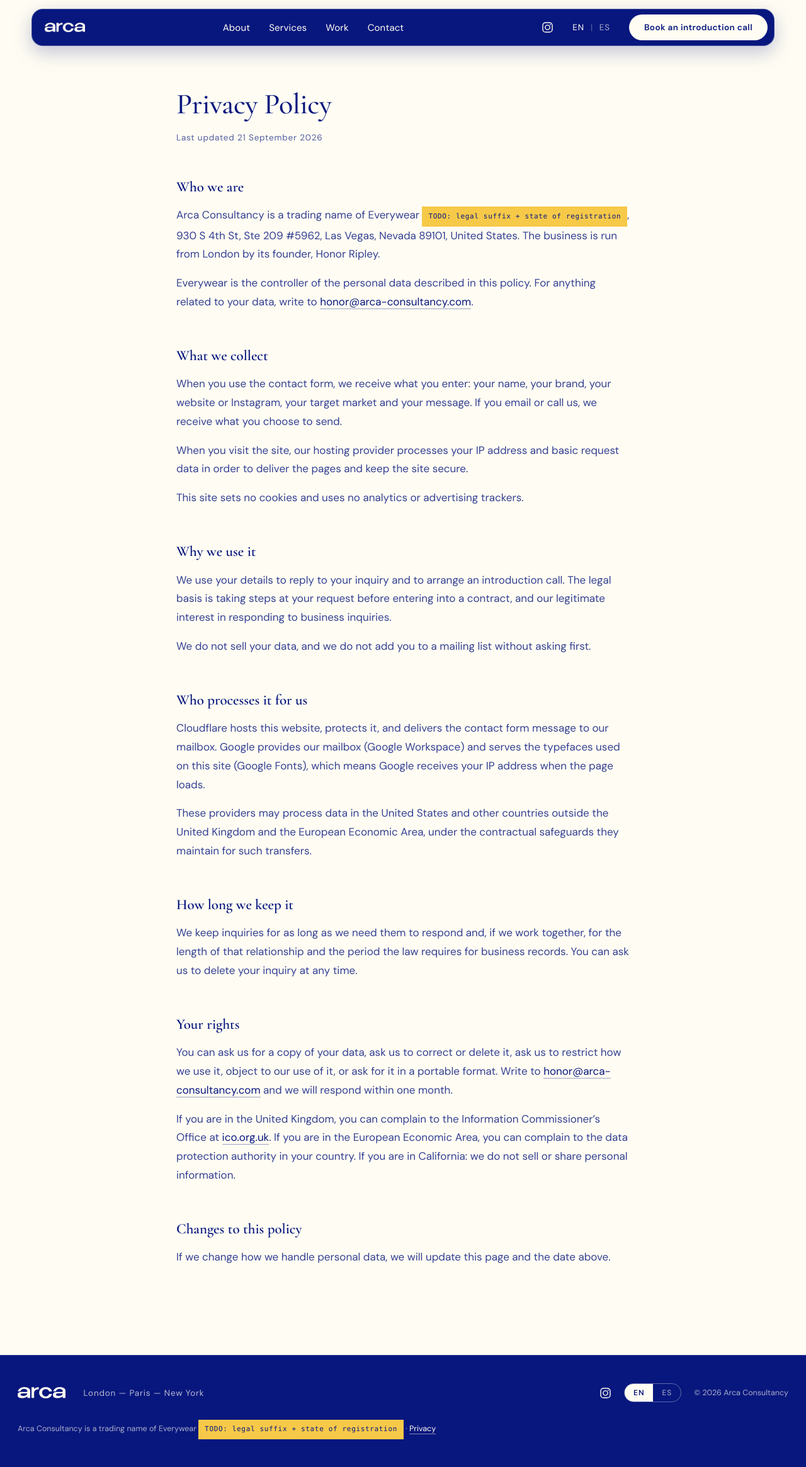
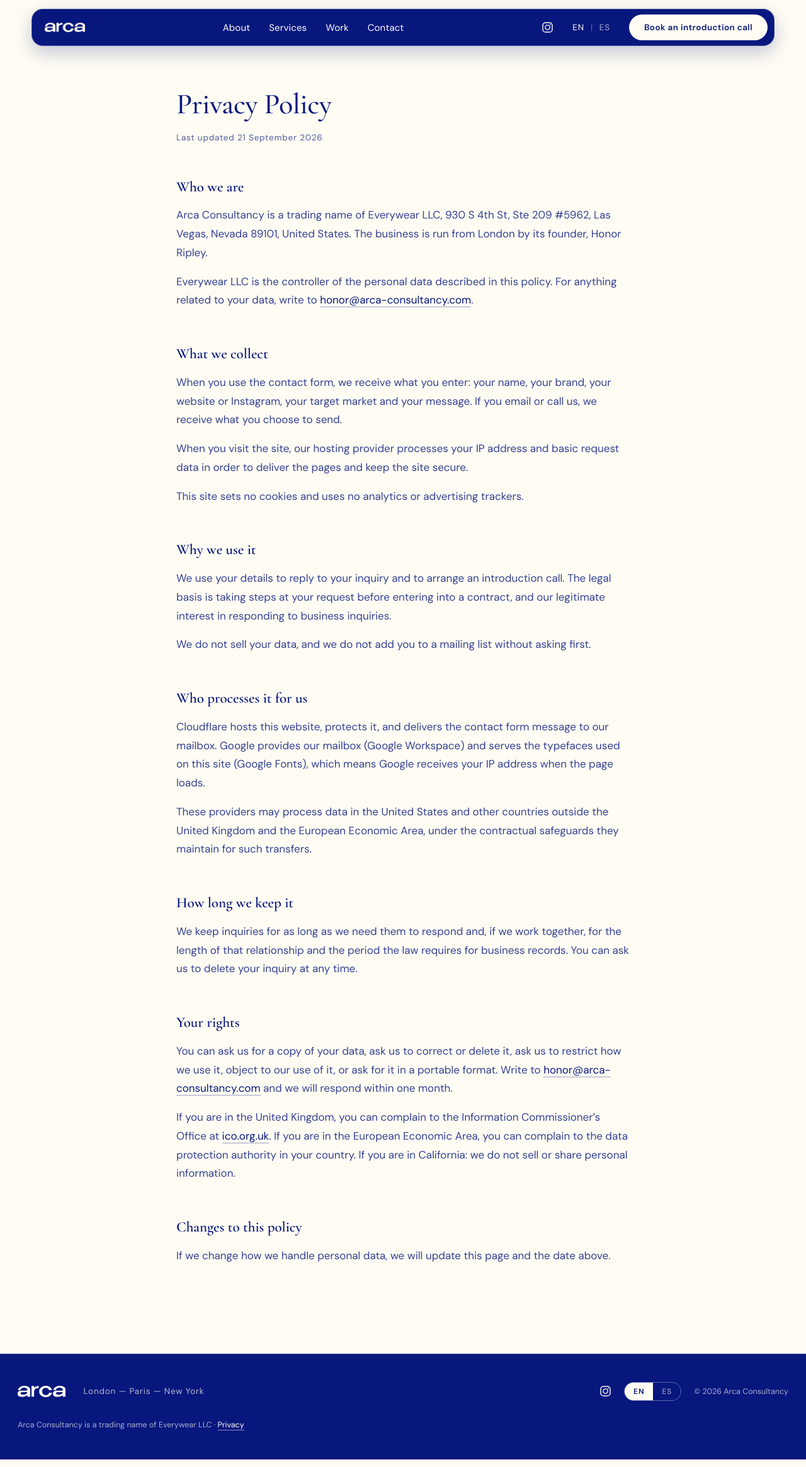
Before and after one commit to sass-workspace/arca-landingpage, a plain HTML site: page privacy/index.html in a window 1280 px wide. Shown: the whole page at 63% size. Drawn offline with nearby package versions, Linux system fonts and the light colour scheme.

Commit message:
content: name Everywear LLC as the legal entity; remove the collaborations line (EN + ES)
Co-Authored-By: Claude Fable 5.1 <noreply@anthropic.com>
Claude-Session: https://claude.ai/code/session_01LR42j3uvR4ANfmGLAvEUy5

```diff
--- a/privacy/index.html
+++ b/privacy/index.html
@@ -46,8 +46,8 @@
     <h1>Privacy Policy</h1>
     <p class="legal-updated">Last updated 21 September 2026</p>
       <h2>Who we are</h2>
-      <p>Arca Consultancy is a trading name of Everywear <span class="chip-todo">TODO: legal suffix + state of registration</span>, 930 S 4th St, Ste 209 #5962, Las Vegas, Nevada 89101, United States. The business is run from London by its founder, Honor Ripley.</p>
-      <p>Everywear is the controller of the personal data described in this policy. For anything related to your data, write to <a href="mailto:honor@arca-consultancy.com">honor@arca-consultancy.com</a>.</p>
+      <p>Arca Consultancy is a trading name of Everywear LLC, 930 S 4th St, Ste 209 #5962, Las Vegas, Nevada 89101, United States. The business is run from London by its founder, Honor Ripley.</p>
+      <p>Everywear LLC is the controller of the personal data described in this policy. For anything related to your data, write to <a href="mailto:honor@arca-consultancy.com">honor@arca-consultancy.com</a>.</p>
       <h2>What we collect</h2>
       <p>When you use the contact form, we receive what you enter: your name, your brand, your website or Instagram, your target market and your message. If you email or call us, we receive what you choose to send.</p>
       <p>When you visit the site, our hosting provider processes your IP address and basic request data in order to deliver the pages and keep the site secure.</p>
@@ -80,7 +80,7 @@
       <div class="footer-lang"><span class="on" aria-current="true">EN</span><a class="off" href="/es/privacidad/" hreflang="es" lang="es">ES</a></div>
       <p class="footer-copy">© 2026 Arca Consultancy</p>
     </div>
-    <p class="footer-legal">Arca Consultancy is a trading name of Everywear <span class="chip-todo">TODO: legal suffix + state of registration</span> · <a href="/privacy/">Privacy</a></p>
+    <p class="footer-legal">Arca Consultancy is a trading name of Everywear LLC · <a href="/privacy/">Privacy</a></p>
   </div>
 </footer>
 
```
Also changed, not shown: es/index.html (+1 -3 lines), es/privacidad/index.html (+3 -3 lines), index.html (+1 -3 lines), 1 other file.
